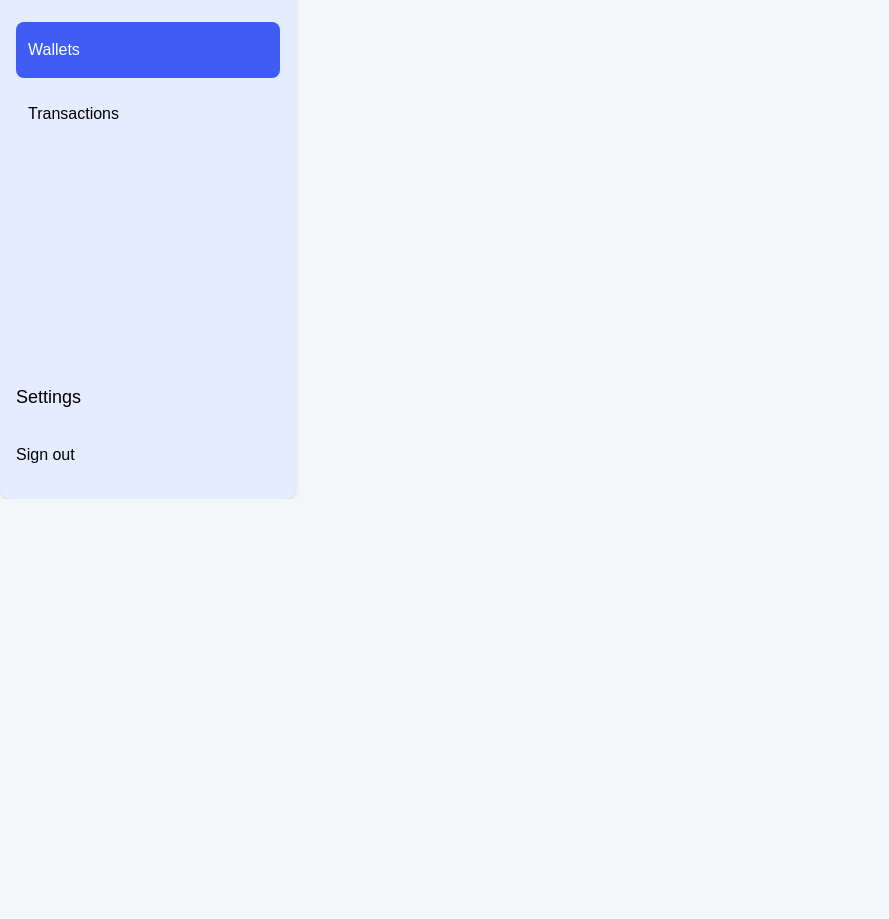
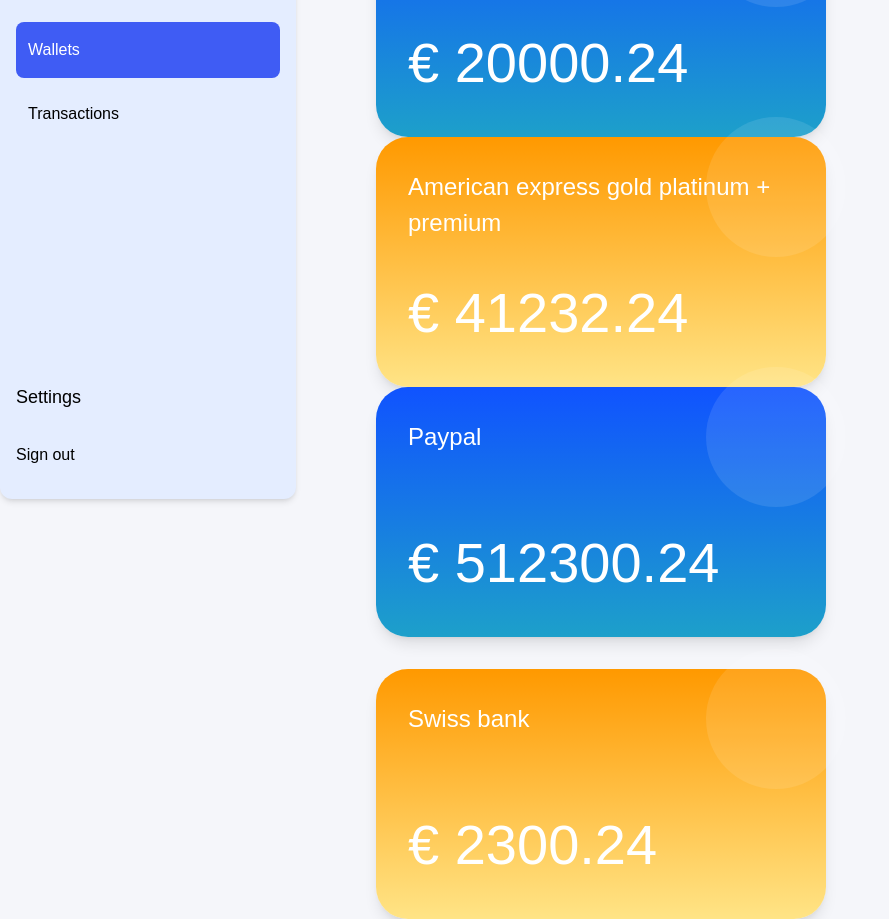
Before and after one commit to G09-Ingegneria-del-software/ProgettoG09, a React (Create React App) app in the folder frontend/: page /wallets in a window 1280 px wide. Shown: the part 301-1220 px from the top of the page, without its empty margins (0-889 px from the left). Before the commit the page ends 800 px from the top, so only its background shows below. Built offline with nearby package versions, Linux system fonts and the light colour scheme; a web font is replaced by a local one.

Commit message:
Added Wallet cards and implemented logic for handling JSON data

```diff
--- a/frontend/src/App.tsx
+++ b/frontend/src/App.tsx
@@ -11,7 +11,7 @@
 
 function App() {
 
-  const isLoggedIn = false;
+  const isLoggedIn = true;
 
   return (
     <BrowserRouter>
--- /dev/null
+++ b/frontend/src/components/WalletCard.tsx
@@ -0,0 +1,27 @@
+import react from 'react'
+
+import Subtitle from './common/Subtitle';
+
+type Props = {
+    name: string,
+    balance: string,
+    color: string,
+    // color1: string,
+    // color2: string
+}
+
+const WalletCard:React.FC<Props> = ({name, balance, color}) => {
+    const isEvenKey = color !== undefined && parseInt(color,10) % 2 == 0;
+    console.log(isEvenKey);
+    const cardClasses = `relative flex flex-col justify-between shadow-lg text-white bg-gradient-to-b ${isEvenKey ? 'bg-gradient-to-b from-[#1053FF] to-[#1DA0CA]' : 'bg-gradient-to-b from-[#ff9900] to-[#ffe486]'} w-[450px] h-[250px] max-w-[600px] max-h-[400px] rounded-[2rem] p-8`
+    return (
+        <div className={cardClasses}
+        >
+            <div className="absolute top-[-20px] right-[-20px] w-[140px] h-[140px] rounded-full bg-white opacity-10"></div>
+            <Subtitle subtitle={name} textColor='white'/>
+            <p className='text-[56px] font-thin'>€ {balance}</p>
+        </div>
+    );
+}
+
+export default WalletCard;
--- a/frontend/src/pages/Wallets.tsx
+++ b/frontend/src/pages/Wallets.tsx
@@ -1,10 +1,57 @@
 // Importing pages
+import React from 'react';
 import UserPage from './UserPage';
+import WalletCard from '../components/WalletCard';
+
+import Title from '../components/common/Title';
+import Description from '../components/common/Description';
+import Spacer from '../components/common/Spacer';
+
+const Portfolio = {
+    //color : 0 = blue | 1 = orange
+    "Wallet1": {"name" : "American express", "balance" : "20000.24", "color": "0"},
+    "Wallet2": {"name" : "American express gold platinum + premium", "balance" : "41232.24", "color": "1" },
+    "Wallet3": {"name" : "Paypal", "balance" : "512300.24", "color": "0" },
+    "Wallet34": {"name" : "Swiss bank", "balance" : "2300.24", "color": "1" },
+}
 
 const Wallets = () => {
+    const walletCards = Object.entries(Portfolio).map(([walletKey, walletData]) =>(
+        <WalletCard key = {walletKey} name = {walletData.name} balance = {walletData.balance} color ={walletData.color}/>
+    ));
+    const maxCardsPerRow = 3;
+    let cardsInCurrentRow =0;
     return (
-        <UserPage>
-            <h1>Wallets</h1>
+        <UserPage >
+            <Title title ="Wallets"/>
+            <Description description="Last transaction addes 2h ago" />
+            <Spacer height="2em"/>
+            <section className= "pt-5 flex flex-wrap -mx-4">
+                {walletCards.map((card, index) => {
+                    // Aggiorna il conteggio delle card nella riga corrente
+                    cardsInCurrentRow++;
+
+                    // Se abbiamo raggiunto il massimo di card per riga, inizia una nuova riga
+                    if (cardsInCurrentRow > maxCardsPerRow) {
+                        cardsInCurrentRow = 1; // Riporta il conteggio a 1 per la nuova riga
+                        return (
+                        <React.Fragment key={index}>
+                            <div className="w-full"> <Spacer height="2em"/>
+                                {card}
+                            </div> {/* Aggiunge uno spazio per iniziare una nuova riga */}
+
+                        </React.Fragment>
+                        );
+                    } else {
+                    // Continua con la card nella riga corrente
+                        return (
+                        <div key={index} style={{ marginRight: "2em" }}>
+                            {card}
+                        </div>
+                        );
+                    }
+                })}
+            </section>
         </UserPage>
     );
 }
```
